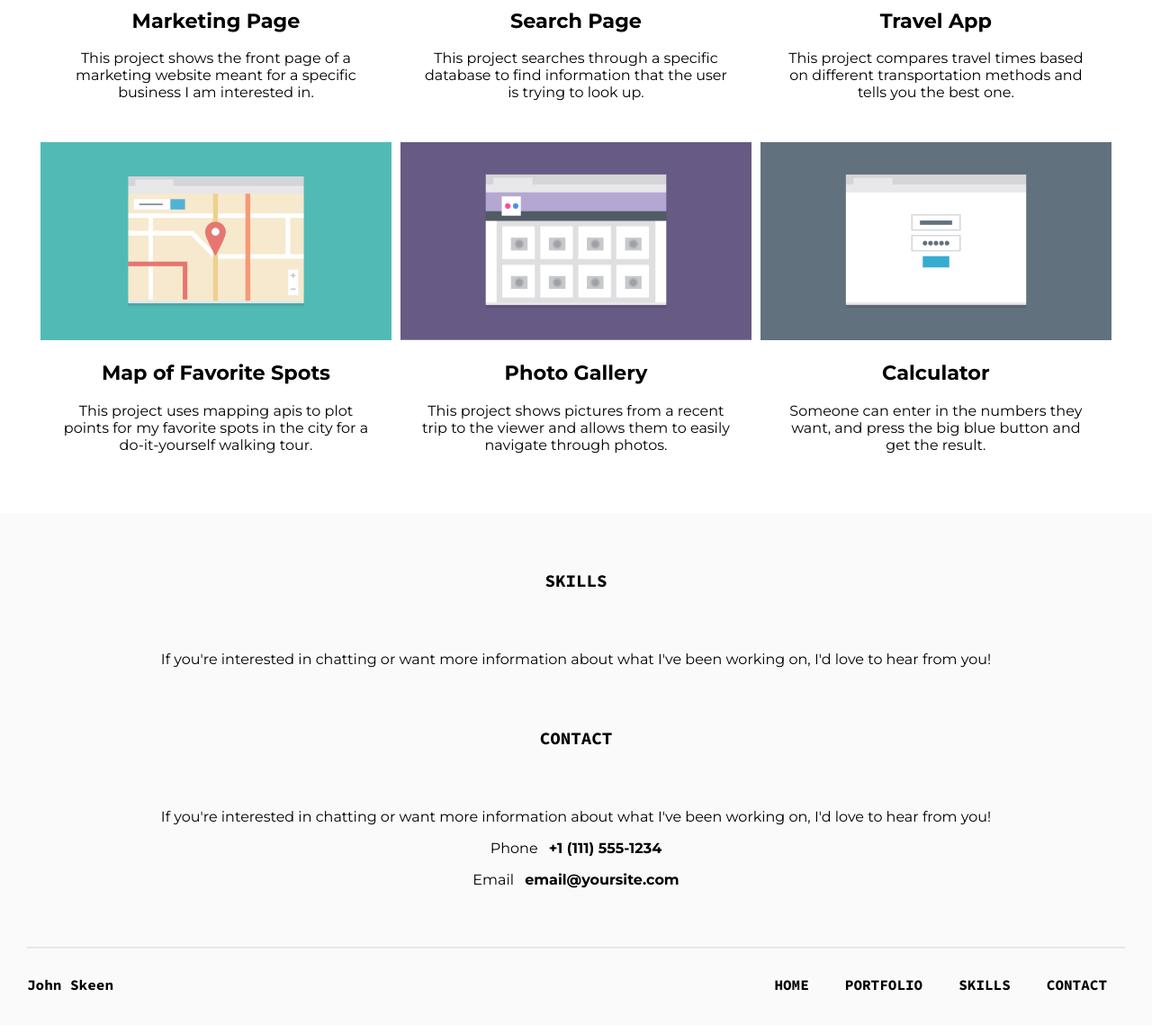
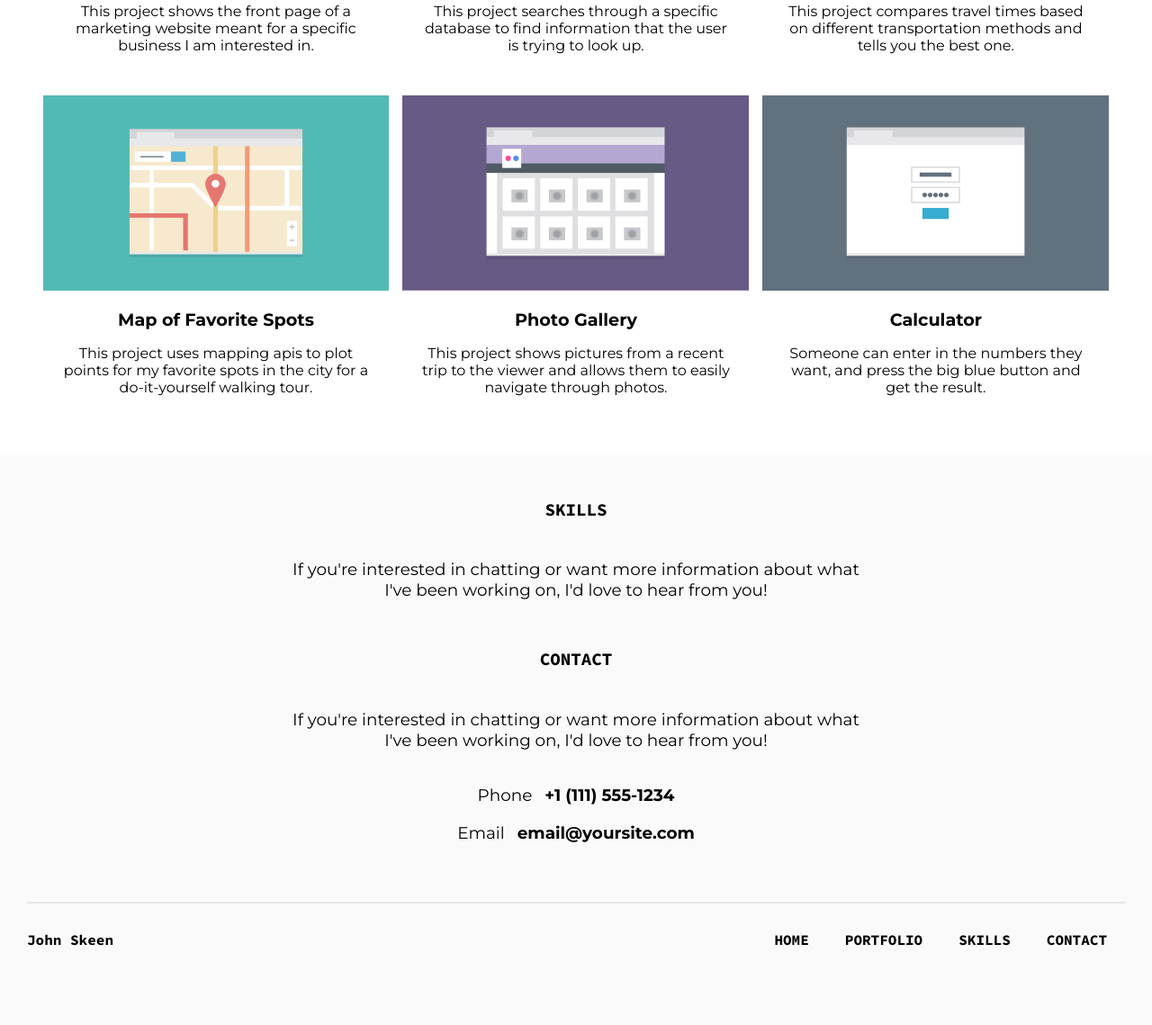
Before and after one commit to JohnSkeen/treehouse-project-2, a plain HTML site: page index.html in a window 1280 px wide. Shown: the part 711-1850 px from the top of the page at 90% size. After the commit the page ends 1811 px from the top, so only its background shows below. Drawn offline with Linux system fonts and the light colour scheme.

Commit message:
Subtle changes
Changes to text size in tablet and desktop, couple of margin changes

```diff
--- a/css/styles.css
+++ b/css/styles.css
@@ -23,6 +23,7 @@ ul.topnav {
     font-size: 1.2rem;
     font-weight: bold;
     overflow: hidden;
+    padding: 0;
 }
 
 
@@ -62,13 +63,13 @@ h1 {
   font-size: 1.2rem;
   font-family: 'Source Code Pro', monospace;
   text-transform: uppercase;
-  padding-top: 50px;
-  padding-bottom: 50px;
+  padding-top: 35px;
+  padding-bottom: 25px;
   margin-bottom: 0;
 }
 
 h2 {
- font-size: 1.4rem;
+ font-size: 1.2rem;
 }
 
 .wrapper {
@@ -93,7 +94,7 @@ h2 {
 }
 
 .item {
-  margin: 0 5px 30px 5px;
+  margin: 0 7.5px 30px 7.5px;
 }
 
 .item img {
@@ -109,7 +110,13 @@ h2 {
 }
 
 .extra-content {
-  padding: 0 30px;
+  margin: auto;
+  width: 50%;
+  padding:;
+}
+
+.phone {
+  padding-top: 20px;
 }
 
 /* Styles for footer */
@@ -189,8 +196,14 @@ footer {
   }
 
   .main-header p {
+    margin-top: 0;
+    font-size: 1.35em;
     padding-right: 40px;
     text-align: left;
+  }
+
+  .extra-content p {
+    font-size: 1.35em;
   }
 
   ul.topnav li.button {
@@ -218,6 +231,13 @@ footer {
 
 @media screen and (min-width: 1024px){
 
+    .main-header p {
+      font-size: 1.15em;
+    }
+
+    .extra-content p {
+      font-size: 1.15em;
+    }
 
     .grid {
       display: grid;
@@ -226,7 +246,7 @@ footer {
 
     .topnav {
       display: block;
-      padding: 0 30px;
+      padding: 30px 30px 0 30px;
       margin: 0;
     }
 
--- a/index.html
+++ b/index.html
@@ -73,7 +73,7 @@
       <div id="contact" class="contact">
         <h1>Contact</h1>
         <p>If you're interested in chatting or want more information about what I've been working on, I'd love to hear from you!</p>
-        <p>Phone &ensp;<strong>+1 (111) 555-1234</strong></p>
+        <p class="phone">Phone &ensp;<strong>+1 (111) 555-1234</strong></p>
         <p>Email &ensp;<strong>email@yoursite.com</strong></p>
       </div> <!-- contact -->
     </div> <!-- extra content -->
```
